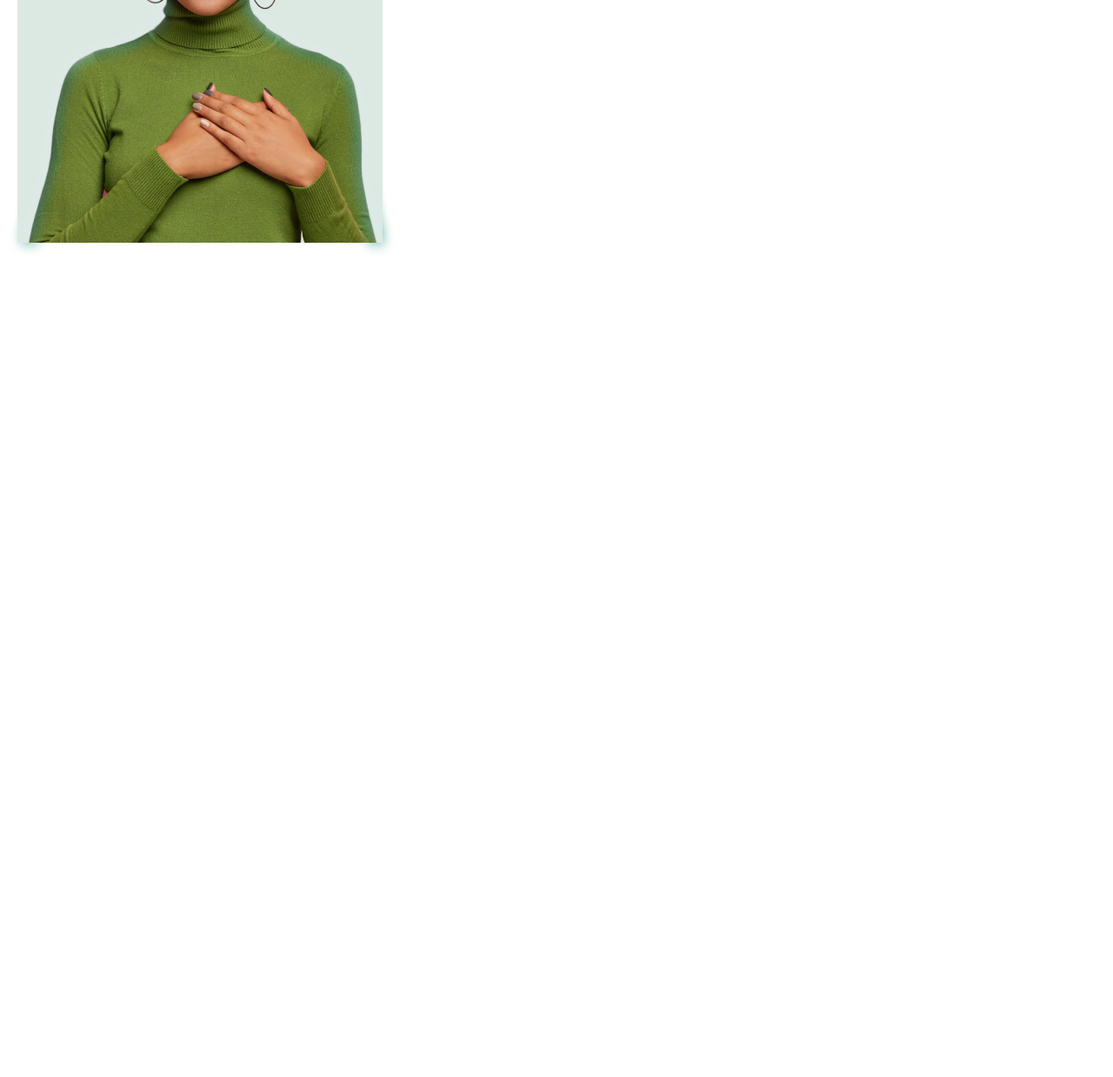
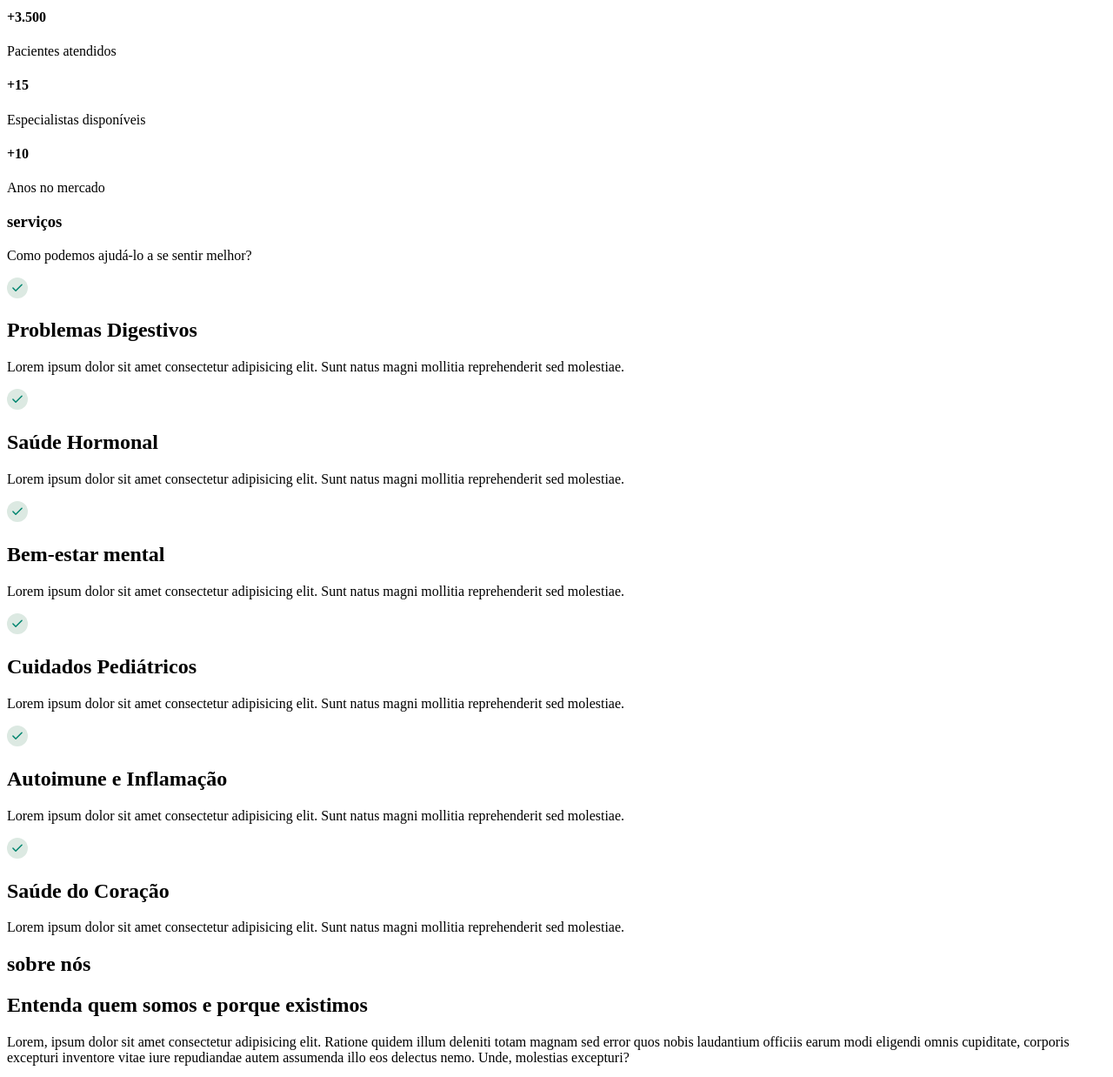
Before and after one commit to rodrigoalmeidagit/doctorcare, a plain HTML site: page index.html in a window 1280 px wide. Shown: the part 488-1726 px from the top of the page at 87% size. Before the commit the page ends 800 px from the top, so only its background shows below. Drawn offline with Linux system fonts and the light colour scheme.

Commit message:
feat: add all page content

```diff
--- a/index.html
+++ b/index.html
@@ -9,18 +9,116 @@
 </head>
 
 <body>
+
     <header>
-        <h1>Doctor<span>Care</span></h1>
+        <img src="./img/logo.svg" alt="Logo da DoctorCare">
     </header>
-    <section>
-        <h2>boas-vindas a doctorcare</h2>
-        <h3>Assistência médica simplificada para todos</h3>
+
+    <section class="welcome-container">
+        <h3>boas-vindas a doctorcare 👋</h3>
+        <h1>Assistência médica simplificada para todos</h1>
         <p>
             Os médicos da DoctorCare vão além dos sintomas para tratar a causa
             raiz de sua doença e proporcionar uma cura a longo prazo.
         </p>
-        <img src="/img/img1.png" alt="">
+        <button>
+            <img src="./img/whatsapp.svg" alt="Ícone do WhatsApp">
+            <span>agende sua consulta</span>
+        </button>
+        <img src="/img/foto.svg"
+            alt="Foto de uma mulher com blusão verde sorrindo com as mãos cruzadas sobre o coração.">
     </section>
+
+    <section>
+        <h4>+3.500</h4>
+        <p>Pacientes atendidos</p>
+        <h4>+15</h4>
+        <p>Especialistas disponíveis</p>
+        <h4>+10</h4>
+        <p>Anos no mercado</p>
+    </section>
+
+    <section>
+        <h3>serviços</h3>
+        <p>Como podemos ajudá-lo a se sentir melhor?</p>
+        <div>
+            <img src="./img/check.svg" alt="Ícone de check">
+            <h2>Problemas Digestivos</h2>
+            <p>Lorem ipsum dolor sit amet consectetur adipisicing elit. Sunt
+                natus magni mollitia reprehenderit sed molestiae.</p>
+        </div>
+        <div>
+            <img src="./img/check.svg" alt="Ícone de check">
+            <h2>Saúde Hormonal</h2>
+            <p>Lorem ipsum dolor sit amet consectetur adipisicing elit. Sunt
+                natus magni
+                mollitia reprehenderit sed molestiae.</p>
+        </div>
+        <div>
+            <img src="./img/check.svg" alt="Ícone de check">
+            <h2>Bem-estar mental</h2>
+            <p>Lorem ipsum dolor sit amet consectetur adipisicing elit. Sunt
+                natus magni
+                mollitia reprehenderit sed molestiae.</p>
+        </div>
+        <div>
+            <img src="./img/check.svg" alt="Ícone de check">
+            <h2>Cuidados Pediátricos</h2>
+            <p>Lorem ipsum dolor sit amet consectetur adipisicing elit. Sunt
+                natus magni
+                mollitia reprehenderit sed molestiae.</p>
+        </div>
+        <div>
+            <img src="./img/check.svg" alt="Ícone de check">
+            <h2>Autoimune e Inflamação</h2>
+            <p>Lorem ipsum dolor sit amet consectetur adipisicing elit. Sunt
+                natus magni
+                mollitia reprehenderit sed molestiae.</p>
+        </div>
+        <div>
+            <img src="./img/check.svg" alt="Ícone de check">
+            <h2>Saúde do Coração</h2>
+            <p>Lorem ipsum dolor sit amet consectetur adipisicing elit. Sunt
+                natus magni
+                mollitia reprehenderit sed molestiae.</p>
+        </div>
+    </section>
+
+    <section>
+        <h2>sobre nós</h2>
+        <h2>Entenda quem somos e porque existimos</h2>
+        <p>Lorem, ipsum dolor sit amet consectetur adipisicing elit. Ratione
+            quidem illum deleniti totam magnam sed error quos nobis laudantium
+            officiis earum modi eligendi omnis cupiditate, corporis excepturi
+            inventore vitae iure repudiandae autem assumenda illo eos delectus
+            nemo. Unde, molestias excepturi?
+        </p>
+        <img src="./img/about.svg" alt="Foto de um médico com seus pacientes.">
+    </section>
+
+    <section>
+        <h3>Entre em contato com a gente!</h3>
+        <img src="./img/map-pin.svg" alt="Ícone de um map-pin.">
+        <p>R. Amauri Souza, 346</p>
+        <img src="./img/mail.svg" alt="Ícone de e-mail.">
+        <p>contato@doctorcare.com</p>
+        <button>
+            <img src="./img/whatsapp.svg" alt="Ícone do whatsapp">
+            <span>agende sua consulta</span>
+        </button>
+        <img src="./img/contact.svg"
+            alt="Foto de um homem utilizando o celular.">
+    </section>
+
+    <footer>
+        <img src="./img/logo-footer.svg" alt="Logo DoctorCare">
+        <span>&#169;2021 Beautysalon.</span>
+        <p>Todos os direitos reservados.</p>
+        <img src="./img/instagram.svg" alt="Ícone do Instagram">
+        <img src="./img/facebook.svg" alt="Ícone do Facebook">
+        <img src="./img/youtube.svg" alt="Ícone do YouTube">
+    </footer>
+
 </body>
 
 </html>
```
